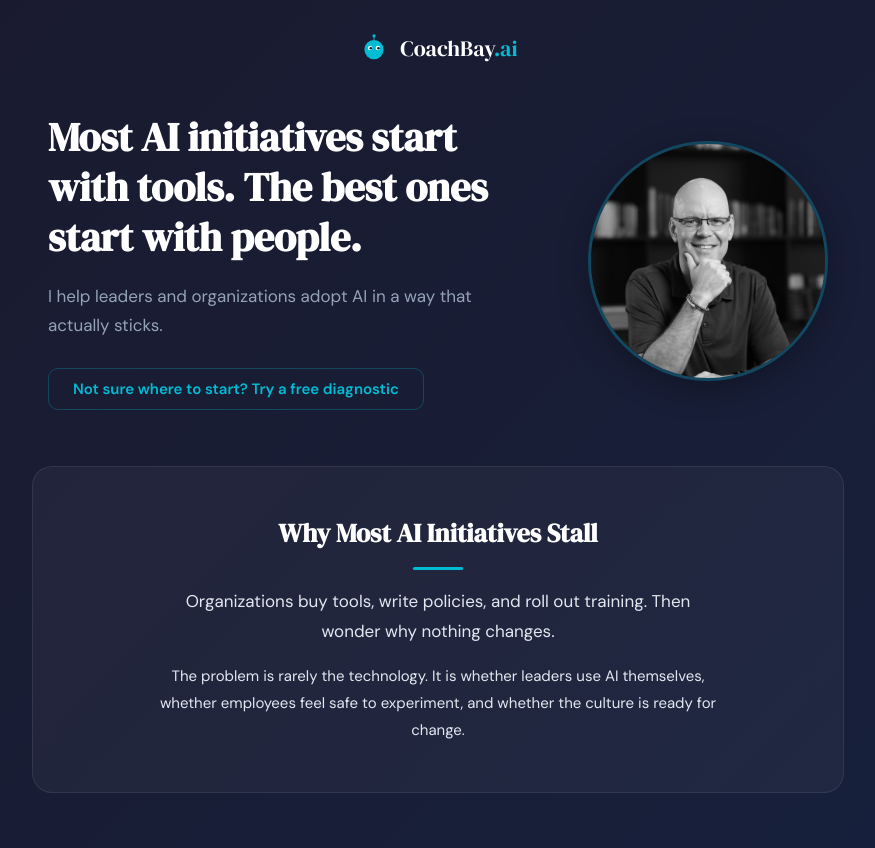
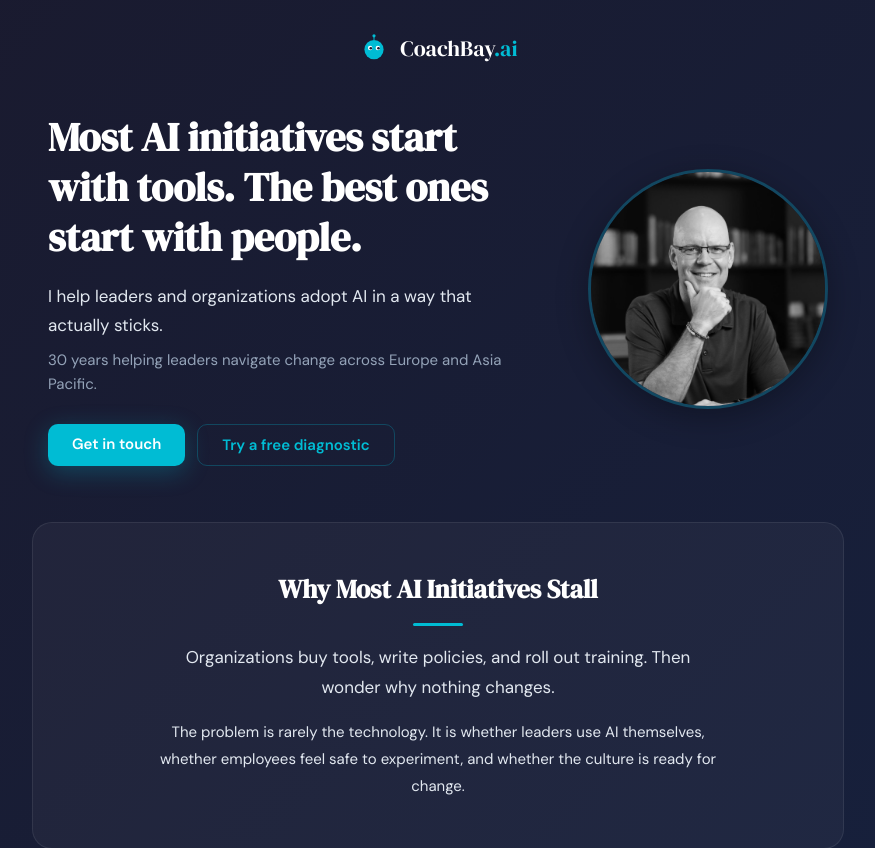
Before and after one commit to coachbay/site, a React (Vite) app: page / in a window 1280 px wide. Shown: the top 848 px of the page, without its empty margins (202-1077 px from the left). Built offline with nearby package versions, Linux system fonts and the light colour scheme.

Commit message:
Hero fixes: subtitle to #e2e8f0, add credibility line, add Get in touch CTA, fix diagnostic detail text size

```diff
--- a/LandingPage.jsx
+++ b/LandingPage.jsx
@@ -177,13 +177,39 @@ export default function LandingPage({ onNavigate }) {
               Most AI initiatives start with tools.<br className="mobile-br" />{" "}The best ones start with people.
             </h1>
             <p style={{
-              color: "#94a3b8",
+              color: "#e2e8f0",
               fontSize: 17,
               lineHeight: 1.7,
-              margin: "0 0 28px",
+              margin: "0 0 8px",
             }}>
               I help leaders and organizations adopt AI<br className="mobile-br" />{" "}in a way that actually sticks.
             </p>
+            <p style={{
+              color: "#94a3b8",
+              fontSize: 15,
+              lineHeight: 1.6,
+              margin: "0 0 28px",
+            }}>
+              30 years helping leaders navigate change<br className="mobile-br" />{" "}across Europe and Asia Pacific.
+            </p>
+            <div style={{ display: "flex", flexWrap: "wrap", gap: 12 }}>
+              <a
+                href="mailto:coach@coachbay.ai"
+                style={{
+                  display: "inline-block",
+                  background: CYAN,
+                  color: "#fff",
+                  fontSize: 15,
+                  fontWeight: 600,
+                  textDecoration: "none",
+                  borderRadius: 10,
+                  padding: "10px 24px",
+                  transition: "all 0.2s ease",
+                  boxShadow: `0 6px 24px ${CYAN}44`,
+                }}
+              >
+                Get in touch
+              </a>
               <a
                 href="#diagnostics"
                 onClick={(e) => {
@@ -202,8 +228,9 @@ export default function LandingPage({ onNavigate }) {
                   transition: "all 0.2s ease",
                 }}
               >
-              Not sure where to start?<br className="mobile-br" />{" "}Try a free diagnostic
+                Try a free diagnostic
               </a>
+            </div>
           </div>
           <div className="hero-photo">
             <div className="hero-photo-circle" style={{
@@ -553,7 +580,7 @@ export default function LandingPage({ onNavigate }) {
               </button>
               <p style={{
                 color: "#64748b",
-                fontSize: 11,
+                fontSize: 13,
                 textAlign: "center",
                 margin: "10px 0 0",
               }}>
```
Also changed, not shown: 4 other files (tests, documents, lock files or other folders). Lines whose indentation alone changed are shown as unchanged.
